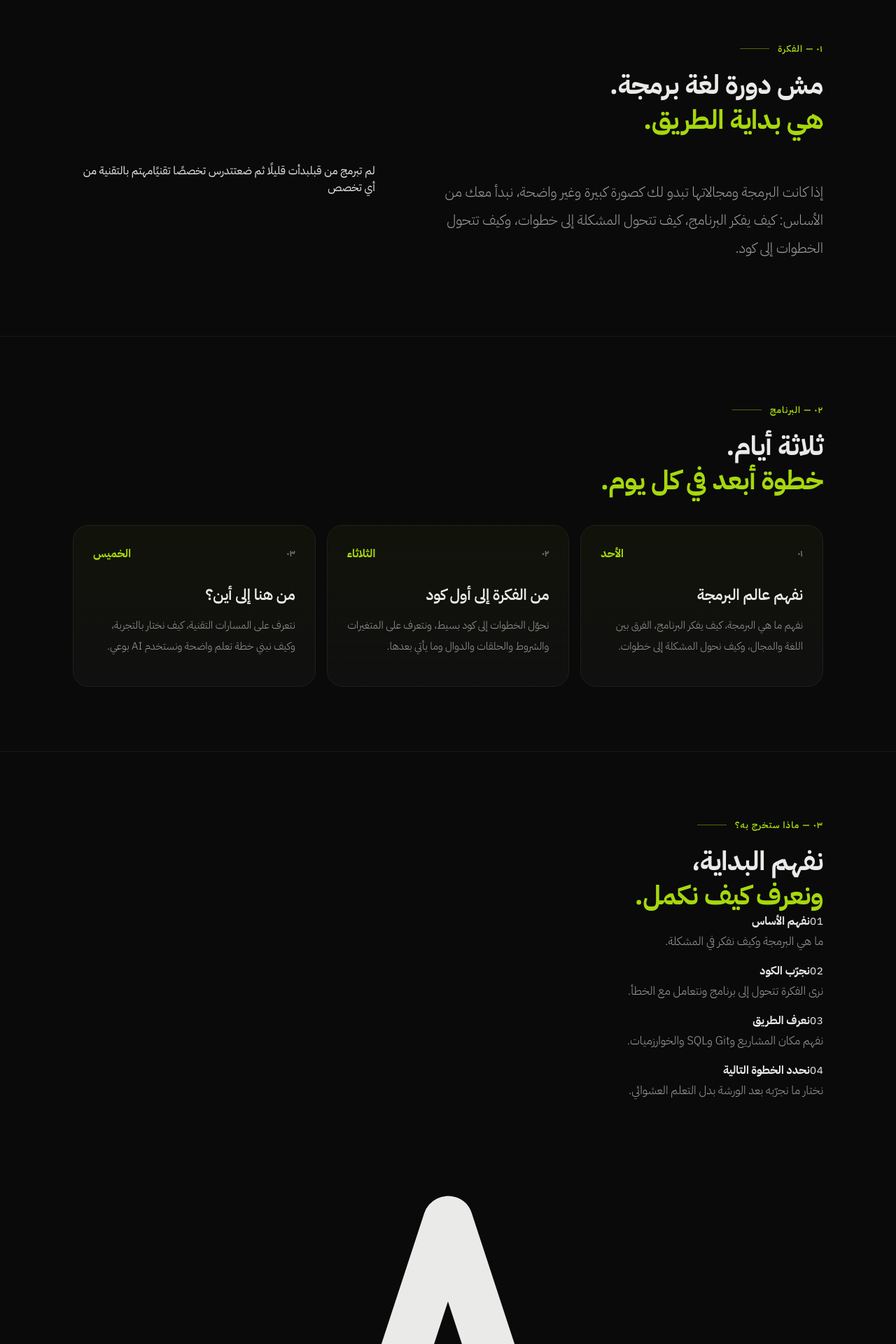
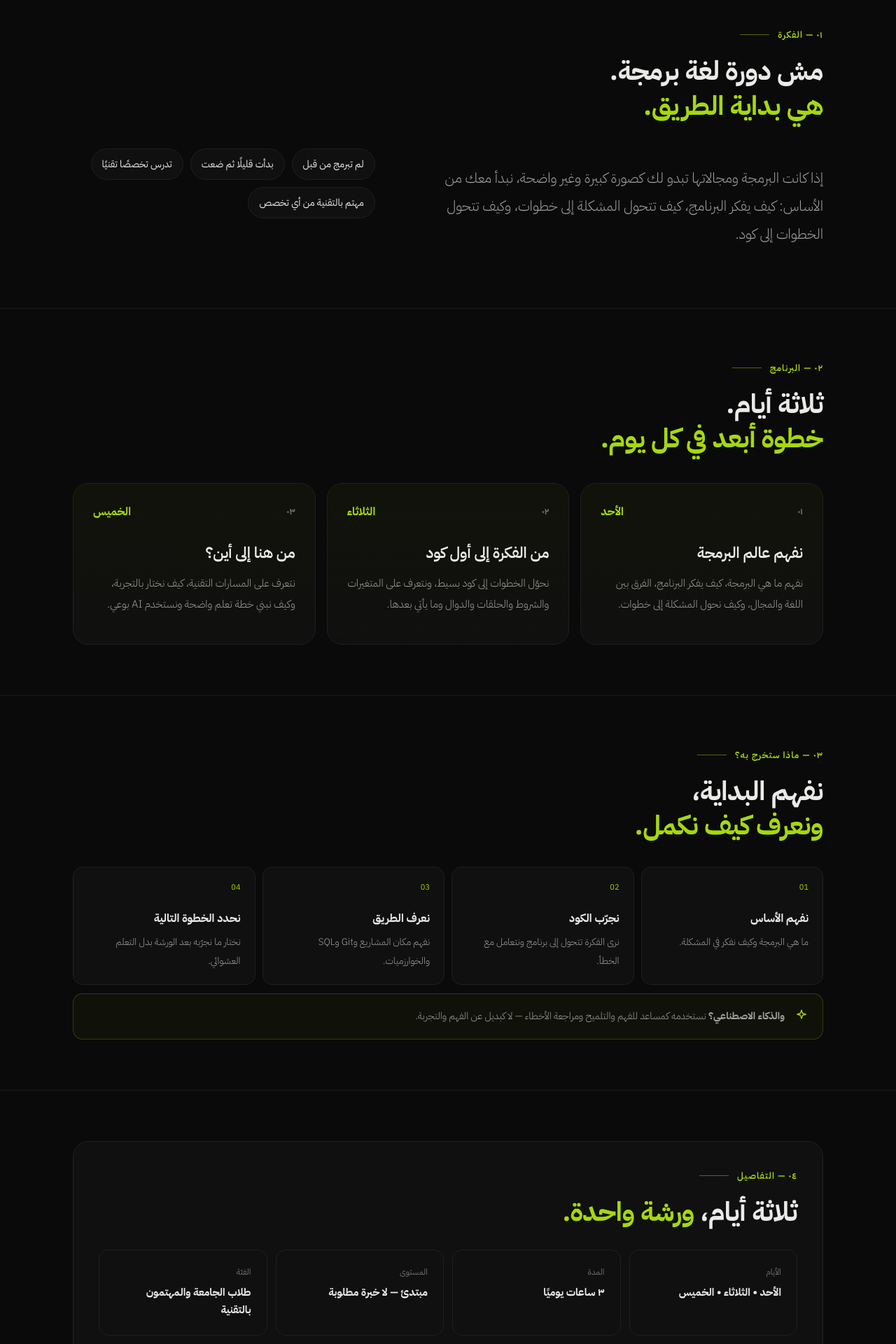
Before and after one commit to AboodAlkhaldi/khat, a Next.js app: page / in a window 1280 px wide. Shown: the part 880-2800 px from the top of the page at 70% size. Built offline with nearby package versions, Linux system fonts and the light colour scheme.

Commit message:
Style compact workshop sections

```diff
--- a/app/globals.css
+++ b/app/globals.css
@@ -892,3 +892,17 @@ select {
 .workshop-date-strip strong{color:var(--green)}.workshop-date-strip span{font-size:13px;color:var(--text-dim)}
 @media(max-width:900px){.workshop-days,.details-grid{grid-template-columns:1fr}.outcomes{grid-template-columns:1fr}.roadmap{grid-template-columns:repeat(2,1fr)}.before-after{grid-template-columns:1fr;padding:28px}.before-after>svg{transform:none;margin:auto}.workshop-date-strip{align-items:flex-start;flex-direction:column}}
 @media(max-width:560px){.roadmap{grid-template-columns:1fr}.day-card{padding:22px}.process{gap:9px}.process b{display:none}}
+
+/* Compact workshop layout */
+.compact-section{padding-top:72px;padding-bottom:72px}
+.audience-tags{display:flex;flex-wrap:wrap;gap:10px;align-content:flex-start}
+.audience-tags span{padding:11px 15px;border:1px solid var(--line);border-radius:999px;background:var(--ink);font-size:14px}
+.compact-roadmap{display:grid;grid-template-columns:repeat(4,1fr);gap:10px;margin-top:34px}
+.compact-roadmap>div{padding:20px;border:1px solid var(--line);border-radius:14px;background:var(--ink)}
+.compact-roadmap span{display:block;color:var(--green);font-size:11px;margin-bottom:24px}.compact-roadmap strong{display:block;font-size:16px}.compact-roadmap p{font-size:13.5px;margin:8px 0 0}
+.ai-note{display:flex;gap:14px;align-items:flex-start;margin-top:12px;padding:18px 20px;border:1px solid rgba(166,216,13,.22);border-radius:14px;background:rgba(166,216,13,.04)}
+.ai-note svg{width:20px;height:20px;color:var(--green);flex:none;margin-top:2px}.ai-note p{margin:0;font-size:14px}
+.closing-card{padding:36px;border:1px solid var(--line);border-radius:var(--radius-lg);background:var(--ink)}
+.closing-card .details-grid{margin-top:28px}.closing-line{max-width:760px;margin:28px 0 0;font-size:clamp(17px,2vw,21px);line-height:1.9}.compact-register{padding-top:72px}
+@media(max-width:900px){.compact-roadmap{grid-template-columns:repeat(2,1fr)}.compact-section{padding-top:58px;padding-bottom:58px}}
+@media(max-width:560px){.compact-roadmap{grid-template-columns:1fr}.closing-card{padding:24px}.compact-section{padding-top:48px;padding-bottom:48px}}
```
